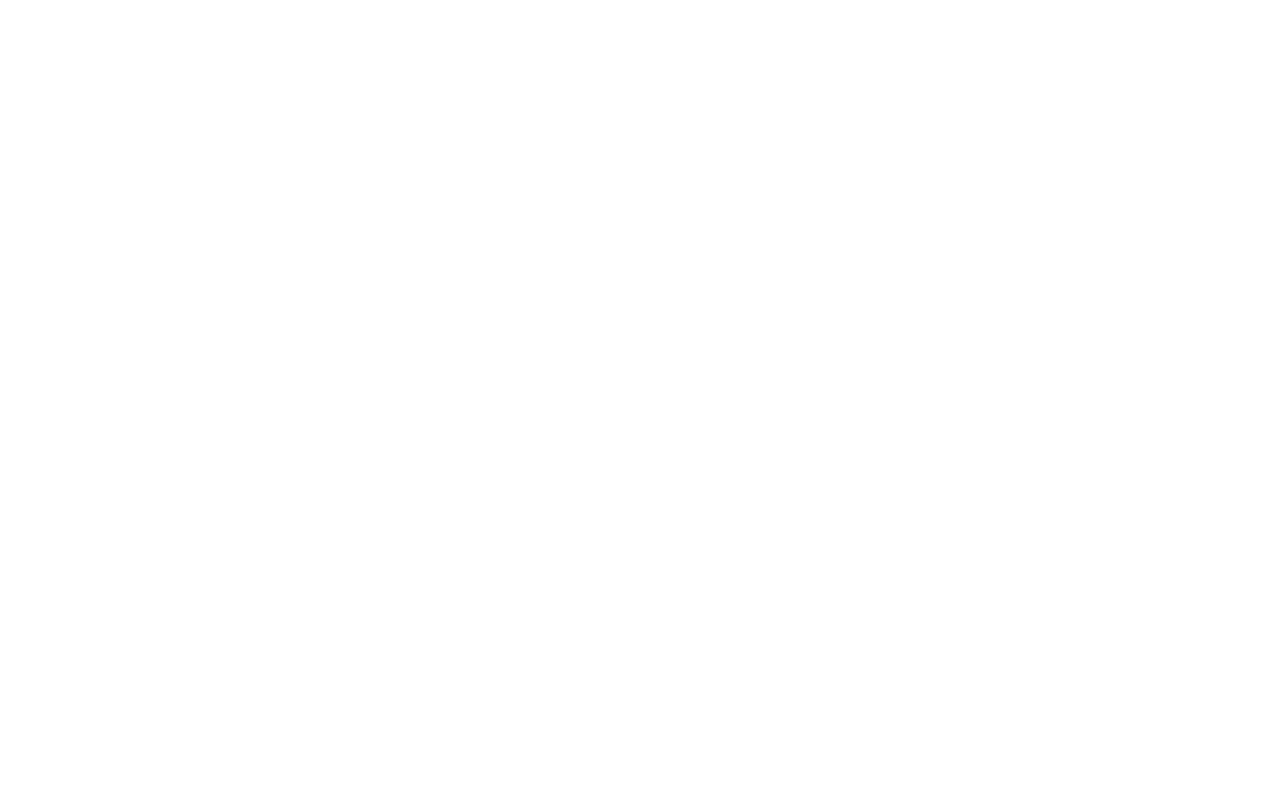
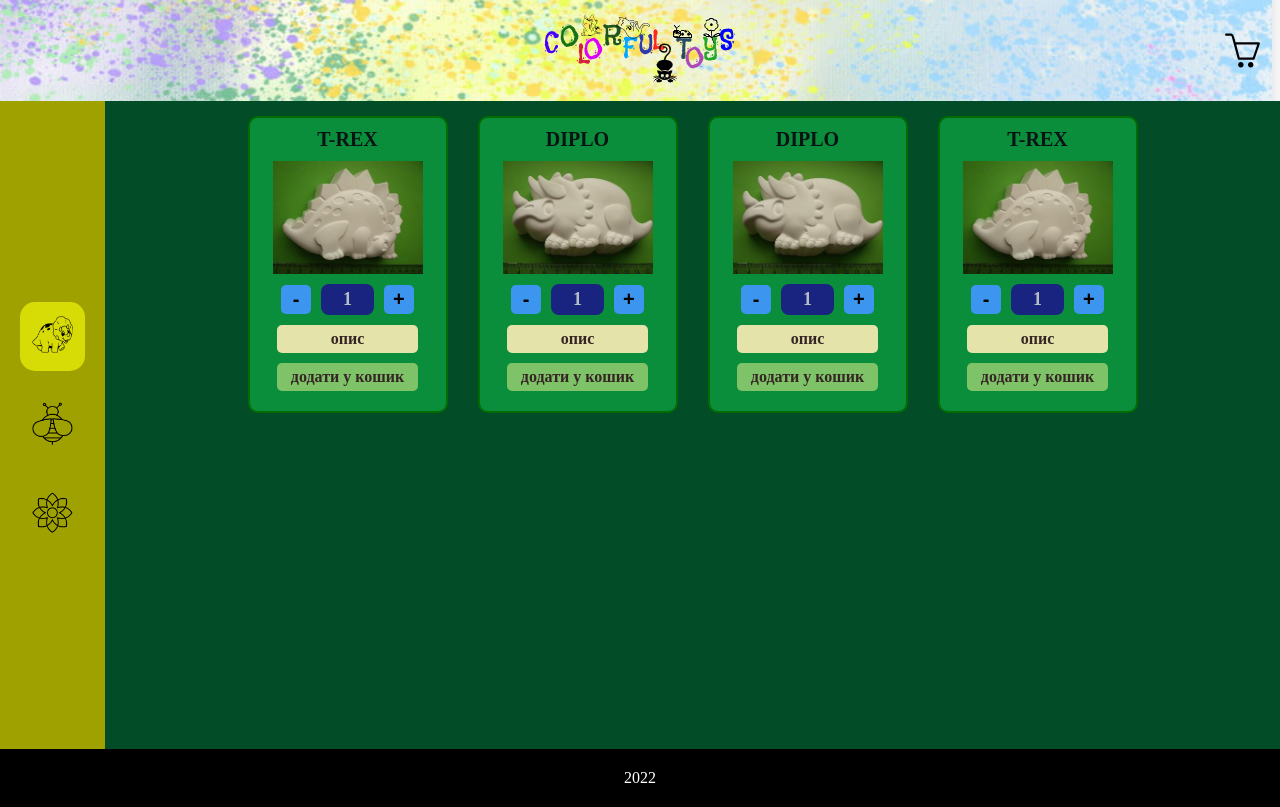
Before and after one commit to alexurbanskyi/colorfultoys, a React (Create React App) app: page /dino in a window 1280 px wide. Before the commit this address had no page. Built offline with nearby package versions, Linux system fonts and the light colour scheme.

Commit message:
add details

```diff
--- a/src/App.js
+++ b/src/App.js
@@ -1,6 +1,7 @@
-import { Link, Route, Routes } from 'react-router-dom';
+import { Route, Routes } from 'react-router-dom';
 import './App.css';
 import Layout from './components/Layout/Layout';
+import Details from './screens/Details/Details';
 
 import Dino from './screens/Dino/Dino';
 import Flowers from './screens/Flowers/Flowers';
@@ -13,10 +14,11 @@
       <div className="App">
         <Routes>
           <Route path='/' element={<Layout/>}>
-            <Route index element={<Dino/>}/>
+            <Route path='dino' element={<Dino/>}/>
             <Route path='fly' element={<Fly/>}/>
             <Route path='flowers' element={<Flowers/>}/>
           </Route>
+          <Route path='/details/:id' element={<Details/>}/>
         </Routes>
       </div>
     </>
--- a/src/ToyData/ToyData.js
+++ b/src/ToyData/ToyData.js
@@ -5,7 +5,8 @@
 
 export const dino = [
    {
-     id: 1,
+     id: 'dino1',
+     type: 'dino',
      name: 't-rex',
      foto: dinoId1,
      size: {
@@ -16,7 +17,8 @@
      price: 15,
    },
    {
-     id: 2,
+     id: 'dino2',
+     type: 'dino',
      name: 'diplo',
      foto: dinoId2,
      size: {
@@ -27,7 +29,8 @@
      price: 25,
    },
    {
-    id: 3,
+    id: 'dino3',
+    type: 'dino',
     name: 'diplo',
     foto: dinoId2,
     size: {
@@ -38,7 +41,8 @@
     price: 25,
   },
   {
-    id: 4,
+    id: 'dino4',
+    type: 'dino',
     name: 't-rex',
     foto: dinoId1,
     size: {
@@ -54,7 +58,8 @@
 
  export const fly = [
   {
-    id: 1,
+    id: 'fly1',
+    type: 'fly',
     name: 'bee',
     foto: flyId1,
     size: {
@@ -65,7 +70,8 @@
     price: 25,
   },
   {
-    id: 2,
+    id: 'fly2',
+    type: 'fly',
     name: 'butterfly',
     foto: flyId1,
     size: {
@@ -76,3 +82,5 @@
     price: 25,
   }
  ]
+
+ export const dataToy = [...fly, ...dino]
--- a/src/components/Card/Card.css
+++ b/src/components/Card/Card.css
@@ -45,4 +45,31 @@
    border-radius: 5px;
    font-size: 20px;
    font-weight: bold;
+   cursor: pointer;
 }
+.link-holder{
+   display: flex;
+   justify-content: center;
+   margin: 10px 0;
+}
+.detail-link{
+   background-color: rgb(227, 227, 170);
+   border-radius: 5px;
+   padding: 5px;
+   text-align: center;
+   width: 80%;
+   text-decoration: none;
+   color: rgb(54, 37, 37);
+   font-weight: 800;
+}
+.basket-link{
+   background-color: rgb(126, 195, 103);
+   border-radius: 5px;
+   padding: 5px;
+   text-align: center;
+   width: 80%;
+   text-decoration: none;
+   color: rgb(54, 37, 37);
+   font-weight: 800;
+   cursor: pointer;
+}
--- a/src/components/Card/Card.js
+++ b/src/components/Card/Card.js
@@ -1,13 +1,12 @@
 import React, { useState } from 'react'
+import { Link } from 'react-router-dom'
 import './Card.css'
-
-
 
 function Card({data}) {
 
-  const [pcs, setPcs] = useState(1)
+   const [pcs, setPcs] = useState(1)
 
-  return (
+   return (
    <div className='card'>
       <div className='card-title'>{data.name}</div>
       <div className='foto-holder'>
@@ -25,6 +24,14 @@
          <div className='item-pcs'>{pcs}</div>
          <button className='add-button'onClick={() => setPcs((prev)=> prev + 1)}>+</button>
       </div>
+      <div className='link-holder' >
+         <Link className='detail-link' to={`/details/${data.id}`}>опис</Link>
+      </div>
+      <div className='link-holder' >
+         <div className='basket-link' onClick={() => console.log('ADD to basket')}>
+            додати у кошик
+         </div>
+      </div>
    </div>
   )
 }
--- a/src/components/SideBar/SideBar.css
+++ b/src/components/SideBar/SideBar.css
@@ -1,15 +1,15 @@
 .sidebar{
-   /* background-color: rgb(247, 247, 161); */
+   background-color: rgb(159, 161, 0);
    padding: 20px;
    display: flex;
    flex-direction: column;
    align-items: center;
 }
-.sidebar-title{
+/* .sidebar-title{
    color: rgb(68, 10, 10);
    font-size: 20px;
    font-weight: 800;
-}
+} */
 .nav{
    flex-grow: 1;
    display: flex;
@@ -30,7 +30,7 @@
    margin: 10px 0px;
 }
 .active{
-   background-color: rgb(122, 204, 255);
+   background-color: rgb(215, 219, 6);
    border-radius: 15px;
 }
 .icon{
--- a/src/components/SideBar/SideBar.js
+++ b/src/components/SideBar/SideBar.js
@@ -11,7 +11,7 @@
       {/* <div className='sidebar-title'>Каталог</div> */}
       <nav className='nav'>
         <div className='nav-list'>
-          <NavLink className='link' to='/'><img className='icon' src={dino}/></NavLink>
+          <NavLink className='link' to='dino'><img className='icon' src={dino}/></NavLink>
           <NavLink className='link' to='fly'><img className='icon' src={fly}/></NavLink>
           <NavLink className='link' to='flowers'><img className='icon' src={flower}/></NavLink>
         </div>
--- /dev/null
+++ b/src/screens/Details/Details.css
@@ -0,0 +1,33 @@
+.details{
+   height: 100vh;
+   display: flex;
+   flex-direction: column;
+   align-items: center;
+   justify-content: center;
+   background-color: rgb(7, 218, 222);
+   padding: 0 10px;
+}
+.details-title{
+   font-size: 30px;
+   text-transform: uppercase;
+   text-align: center;
+   padding: 15px 0;
+}
+.details-foto{
+   text-align: center;
+   margin: 10px;
+}
+.details-discription{
+   text-align: center;
+   font-weight: 600;
+   margin: 10px 0;
+}
+.details-size-title{
+   text-align: center;
+   font-size: 20px;
+}
+.details-size{
+   text-align: center;
+   font-size: 30px;
+   margin: 20px 0;
+}
--- /dev/null
+++ b/src/screens/Details/Details.js
@@ -0,0 +1,27 @@
+import React from 'react'
+import {useParams, useNavigate} from 'react-router-dom'
+import { dataToy } from '../../ToyData/ToyData'
+import './Details.css'
+
+function Details() {
+  const {id} = useParams()
+  const navigate = useNavigate();
+  const goBack = () => navigate(-1)
+
+  const data = dataToy.find((item) => item.id === id)
+  console.log('data --->', data)
+  return (
+    <div className='details'>
+      <div className='details-title'>{data.name}</div>
+      <div className='details-foto'><img src={data.foto}/></div>
+      <div className='details-discription'>{data.discription}</div>
+
+      <div className='details-size-title'>Розмір</div>
+      <div className='details-size'>{data.size.width} x {data.size.hight}</div>
+
+      <button onClick={() => goBack()}>GO BACK!</button>
+    </div>
+  )
+}
+
+export default Details
```
